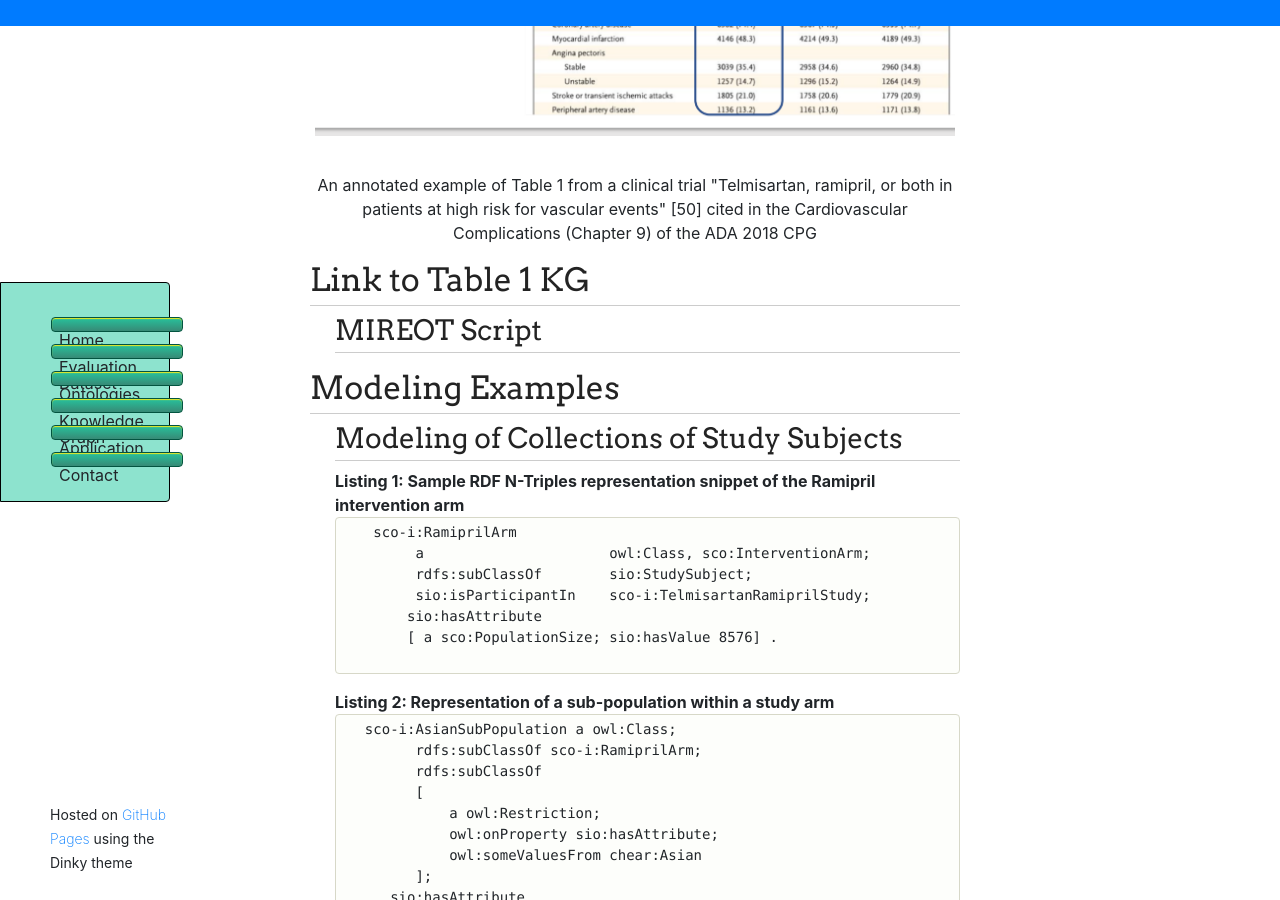
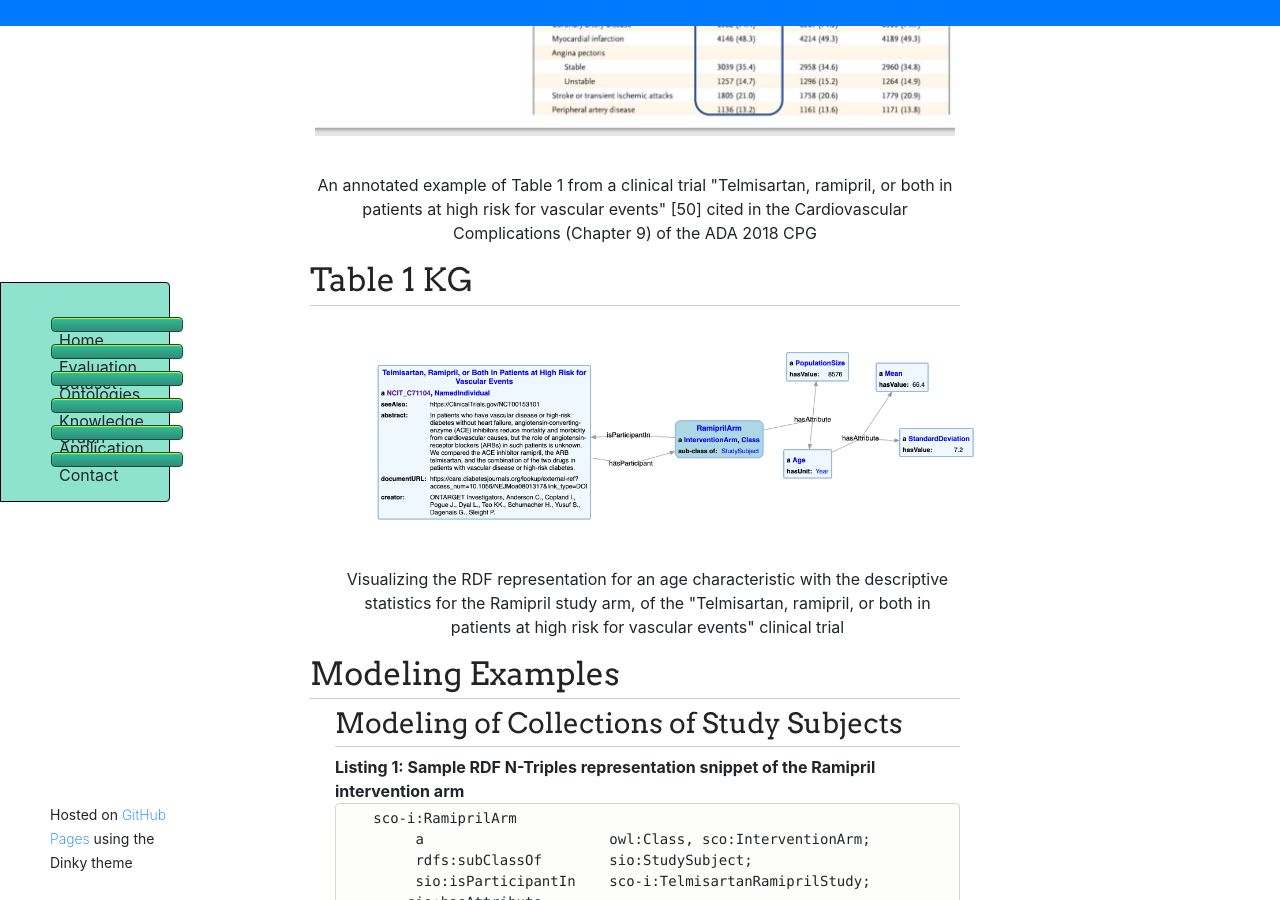
Before and after one commit to tetherless-world/study-cohort-ontology, a Jekyll site: the page built from knowledge-graph.md, in a window 1280 px wide and 900 px high, scrolled down 703 px. Built offline with Jekyll 4.4.1, drawn with Linux system fonts in a browser that asks for light colours; nearby versions of some CDN libraries; our own code applies the rules of GitHub Pages for plain Markdown files; library files that are not in the unit come from our copies.

Commit message:
Update knowledge-graph.md

```diff
--- a/knowledge-graph.md
+++ b/knowledge-graph.md
@@ -14,9 +14,11 @@ both in patients at high risk for vascular events" [50] cited in the Cardiovascu
 
  <article class="mb-5" id="linktotable">
 <content>
-<h2> Link to Table 1 KG </h2>
+<h2>Table 1 KG </h2>
 <ul>
-   <h3> MIREOT Script </h3>
+  <img src="images/rdfviewerkg.png">
+  <p style="text-align:center">Visualizing the RDF representation for an age characteristic with the descriptive statistics for the Ramipril study arm, of the "Telmisartan, ramipril, or
+both in patients at high risk for vascular events" clinical trial</p>
  </ul>
  </content>
 
```
